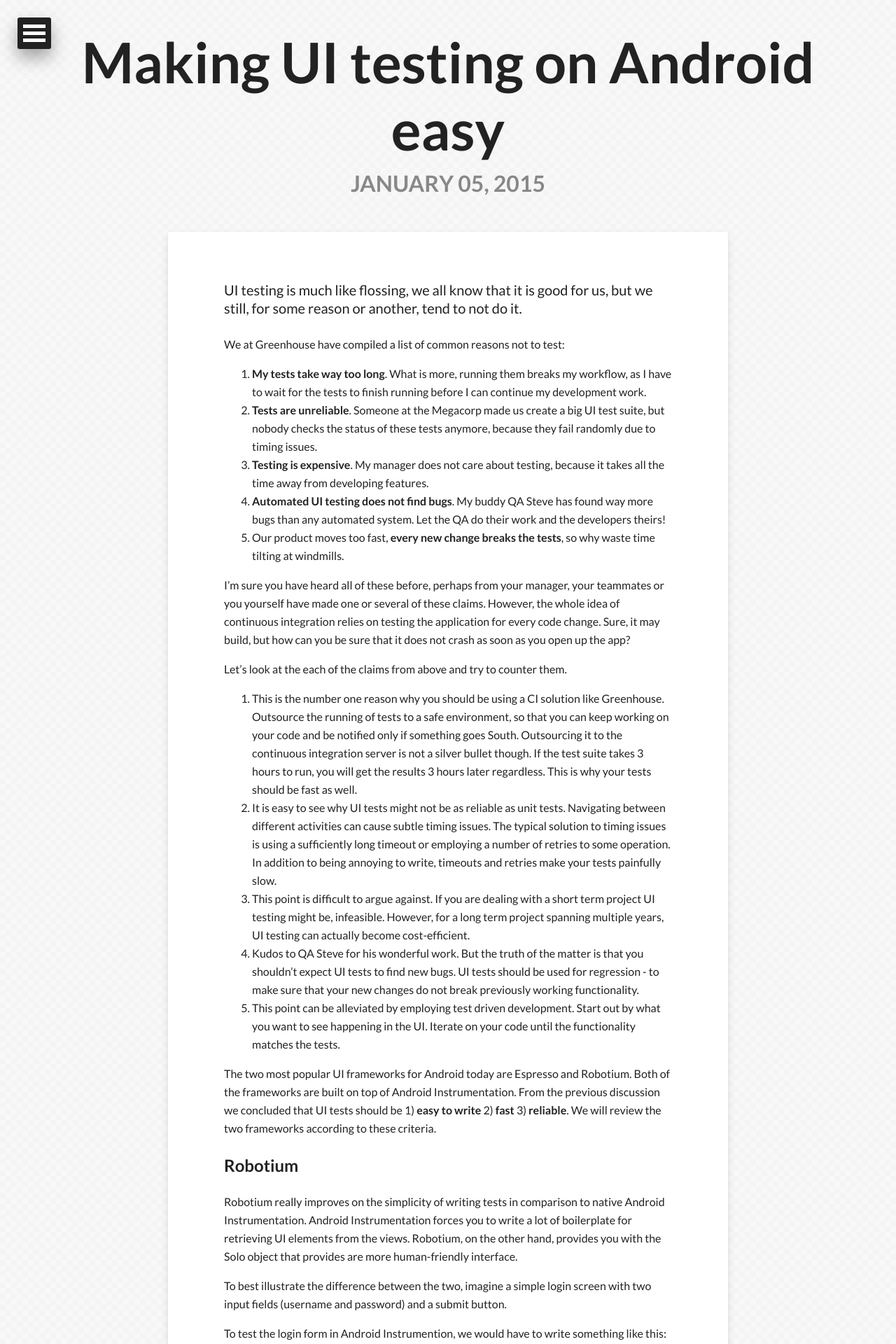
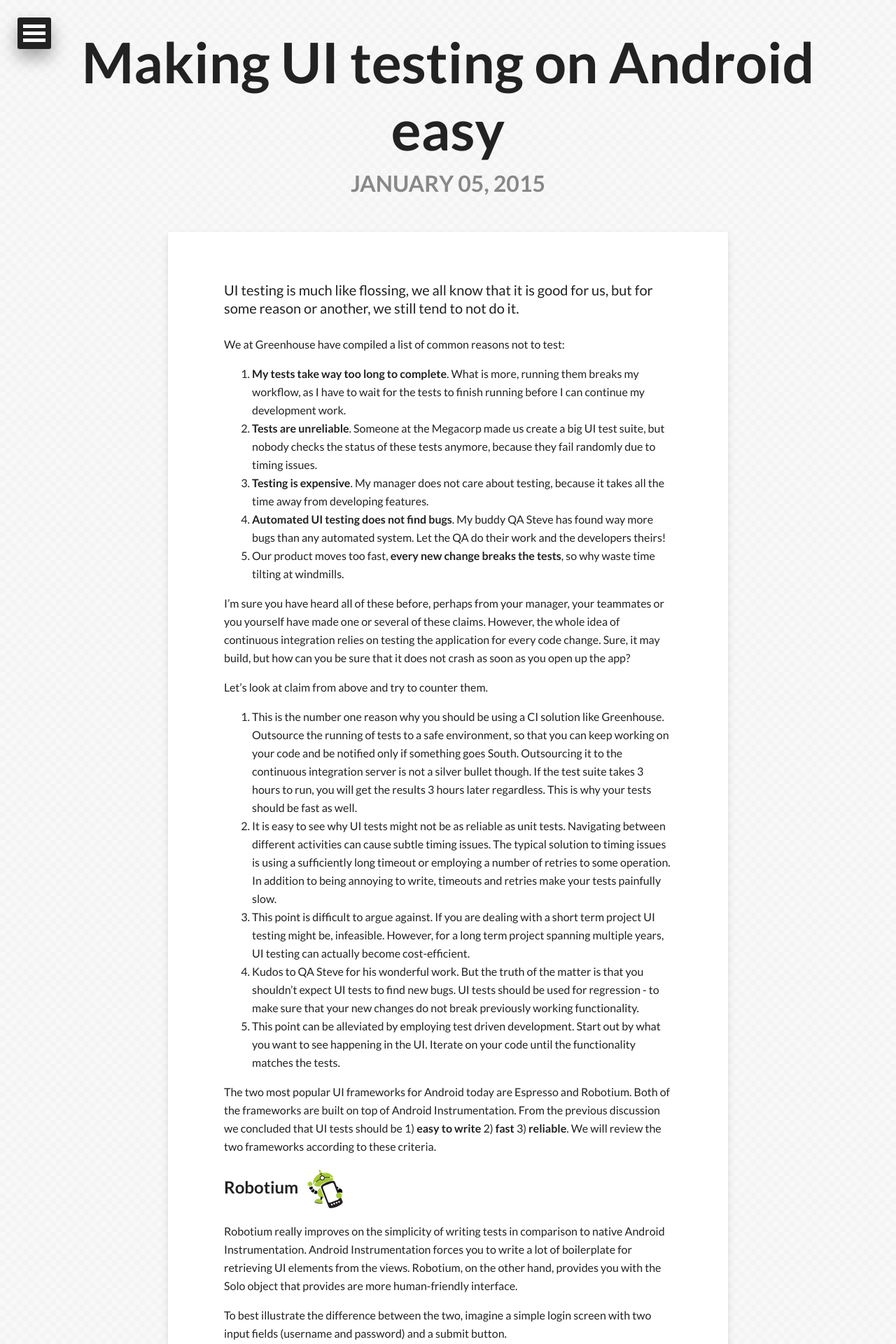
Before and after one commit to GreenhouseCI/blog.greenhouseci.com, a Jekyll site: the page built from _posts/2015-01-12-robotium-and-espresso.md, in a window 1280 px wide. Shown: the top 1920 px of the page at 70% size. Built offline with Jekyll 4.4.1, drawn with Linux system fonts in a browser that asks for light colours; nearby versions of some CDN libraries; comment, search, counter and statistics services are not loaded; some of the changed text lies outside the part shown.

Commit message:
Add test framework icons next to titles

```diff
--- a/_posts/2015-01-12-robotium-and-espresso.md
+++ b/_posts/2015-01-12-robotium-and-espresso.md
@@ -7,12 +7,12 @@
 comments: true
 ---
 
-UI testing is much like flossing, we all know that it is good for us, but we still, for some reason or another, tend to not do it.
+UI testing is much like flossing, we all know that it is good for us, but for some reason or another, we still tend to not do it.
 <!--more-->
 
 We at Greenhouse have compiled a list of common reasons not to test:
 
-1. **My tests take way too long**. What is more, running them breaks my workflow, as I have to wait for the tests to finish running before I can continue my development work.
+1. **My tests take way too long to complete**. What is more, running them breaks my workflow, as I have to wait for the tests to finish running before I can continue my development work.
 2. **Tests are unreliable**. Someone at the Megacorp made us create a big UI test suite, but nobody checks the status of these tests anymore, because they fail randomly due to timing issues.
 3. **Testing is expensive**. My manager does not care about testing, because it takes all the time away from developing features.
 4. **Automated UI testing does not find bugs**. My buddy QA Steve has found way more bugs than any automated system. Let the QA do their work and the developers theirs!
@@ -21,7 +21,7 @@
 I'm sure you have heard all of these before, perhaps from your manager, your teammates or you yourself have made one or several of these claims.
 However, the whole idea of continuous integration relies on testing the application for every code change. Sure, it may build, but how can you be sure that it does not crash as soon as you open up the app?
 
-Let's look at the each of the claims from above and try to counter them.
+Let's look at claim from above and try to counter them.
 
 1. This is the number one reason why you should be using a CI solution like Greenhouse. Outsource the running of tests to a safe environment, so that you can keep working on your code and be notified only if something goes South. Outsourcing it to the continuous integration server is not a silver bullet though. If the test suite takes 3 hours to run, you will get the results 3 hours later regardless. This is why your tests should be fast as well.
 2. It is easy to see why UI tests might not be as reliable as unit tests. Navigating between different activities can cause subtle timing issues. The typical solution to timing issues is using a sufficiently long timeout or employing a number of retries to some operation. In addition to being annoying to write, timeouts and retries make your tests painfully slow.
@@ -35,7 +35,7 @@
 We will review the two frameworks according to these criteria.
 
 
-Robotium
+Robotium ![Robotium]({{ site.url }}/assets/logo-robotium.png){: .heading-icon }
 --------
 
 Robotium really improves on the simplicity of writing tests in comparison to native Android Instrumentation.
@@ -67,10 +67,10 @@
 Robotium provides timeout based mechanisms to cope with timing issues that are inherent to UI testing. The downside of using timeouts is that they are not reliable and slow the testing down considerably.
 
 
-Espresso
+Espresso ![Espresso]({{ site.url }}/assets/logo-espresso.jpeg){: .heading-icon }
 --------
 
-Previously we mentioned that writing and debugging tests can be cumbersome due to synchronization issues. Add a little sleep or retry here, and another timeout there, it all starts to add up. Soon your test suite will take too long to run. Furthermore, the tests start failing randomly, leaving your wondering whether your app is broken or if there is some annoying timing issue at play.
+Previously, we mentioned that writing and debugging tests can be cumbersome due to synchronization issues. Add a little sleep or retry here, and another timeout there, it all starts to add up. Soon your test suite will take too long to run. Furthermore, the tests start failing randomly, leaving you wondering whether your app is broken or if there is some annoying timing issue at play.
 
 Espresso improves on this situation immensely. For both regular Android Instrumentation tests and Robotium, the tests run in a separate thread from the UI without any synchronization. Espresso automatically synchronizes the UI with the tests actions and assertions, so you do not have to worry about timing issues anymore. As a result, the tests are both more reliable and fast.
 
--- a/css/custom.css
+++ b/css/custom.css
@@ -36,3 +36,7 @@
 .read-more-link {
     text-decoration: underline;
 }
+
+.heading-icon {
+	margin-left: 8px;
+}
```
Also changed, not shown: other parts of _posts/2015-01-12-robotium-and-espresso.md (+1 -1 lines), assets/logo-espresso.jpeg (added), assets/logo-robotium.png (added).
